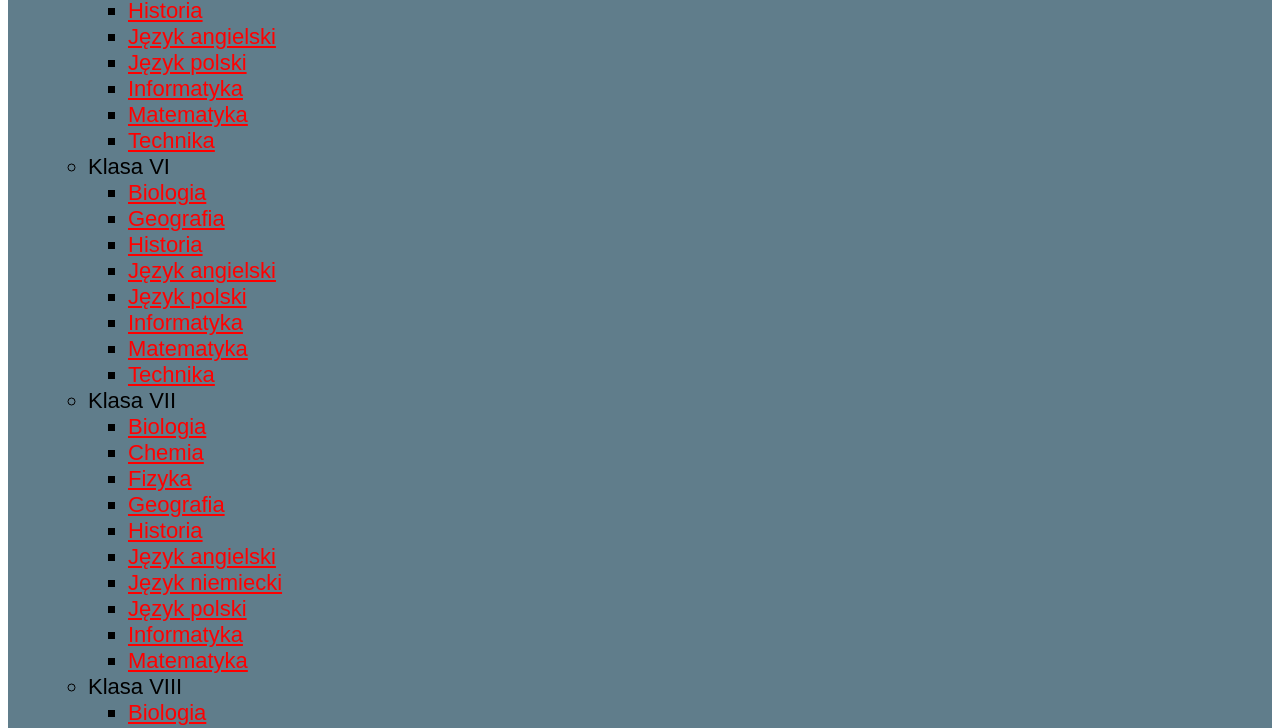
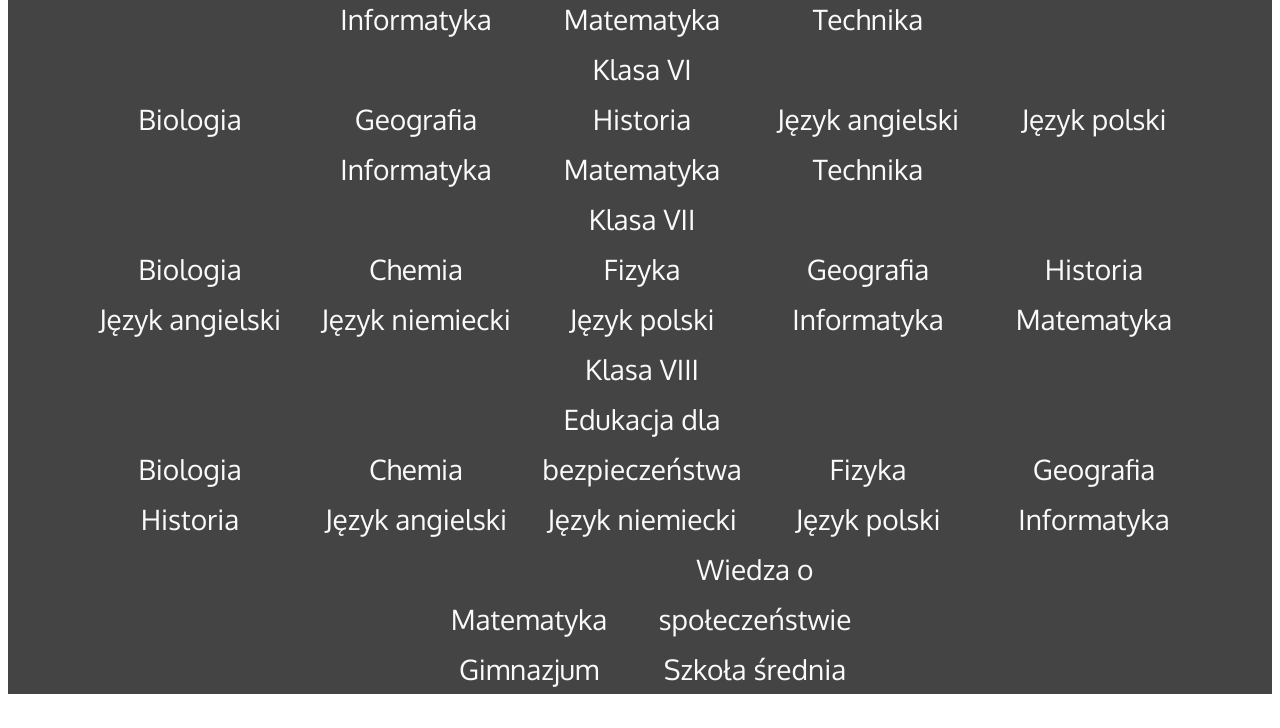
Before and after one commit to Wieszym/wieszym.github.io, a plain HTML site: page projectbetterschool/index.html in a window 1280 px wide. Shown: the part 804-1532 px from the top of the page. After the commit the page ends 1506 px from the top, so only its background shows below. Drawn offline with Linux system fonts and the light colour scheme.

Commit message:
menu cd
praca wrze nad menu
dodano czcionki

```diff
--- a/projectbetterschool/index.html
+++ b/projectbetterschool/index.html
@@ -5,12 +5,14 @@
         <meta name="description" content="Znajdziesz tutaj materiały, które przydadzą się Tobie w szkole.">
         <meta name="author" content="Szymon Mączyński">
         <link rel="stylesheet" href="styles.css" type="text/css">
+        <link href="https://fonts.googleapis.com/css?family=Oxygen|Source+Sans+Pro:400,400i,700&amp;subset=latin-ext" rel="stylesheet">
     </head>
     <body>
         <header>
             <!-- Zmienić tutaj; tzn wstawić logo, wstawione jest teraz do testów czy hierarchia działczy -->
             coś tam
             <p>coś tam</p>
+            <nav>
                 <ul>
                     <!--POPRAWIĆ Linki do stron  -->
                     <li>
@@ -100,6 +102,7 @@
                     <li class="dropsubmenu">Szkoła średnia</li>
                     </ul>
                 </ul>
+            </nav>
         </header>
 
         <section>
--- a/projectbetterschool/styles.css
+++ b/projectbetterschool/styles.css
@@ -1,12 +1,70 @@
 header{
     font-size: 33px;
-    font-family: Verdana, Tahoma, sans-serif;
+
+
 }
-header>ul{
-    background-color: #607D8B;
-    font-family: Arial, Helvetica, sans-serif;
-    font-size: 22px;
+
+nav{
+    color: #FAFAFA;
+    /* background-color: #37474f; */
+    font-size: 20px;
 }
-a:link{
-    color: red;
+
+nav ul {
+    list-style: none;
+    background-color: #444444;
+    text-align: center;
+    padding: 0;
+    margin: 0;
 }
+
+nav li{
+    font-family: "Oxygen", sans-serif;
+    font-size: 1.2em;
+    line-height: 39px;
+    border-bottom: 1px solid #888;
+    /* to po wyżej wrzucić w nav li li  */
+}
+
+nav li ul{
+    position: absolute;
+    display: none;
+}
+
+nav li ul li ul{
+    position: absolute;
+    display: none;
+}
+
+nav li li{
+    font-size: 0.8em;
+}
+
+nav a{
+    text-decoration: none;
+    color: #FAFAFA;
+    display: block;
+    transition: .3s background-color;
+}
+
+nav a:hover{
+    background-color: #005f5f;
+}
+
+nav a:active{
+    background-color: #aaa;
+    color: #444;
+    cursor: default;
+}
+
+@media screen and (min-width: 1000px){
+    nav li{
+        width: 225px;
+        border-bottom: none;
+        height: 50px;
+        line-height: 50px;
+        font-size: 1.4em;
+        display: inline-block;
+        margin-right: -4px;
+    }
+}
```
Lines whose indentation alone changed are shown as unchanged.
